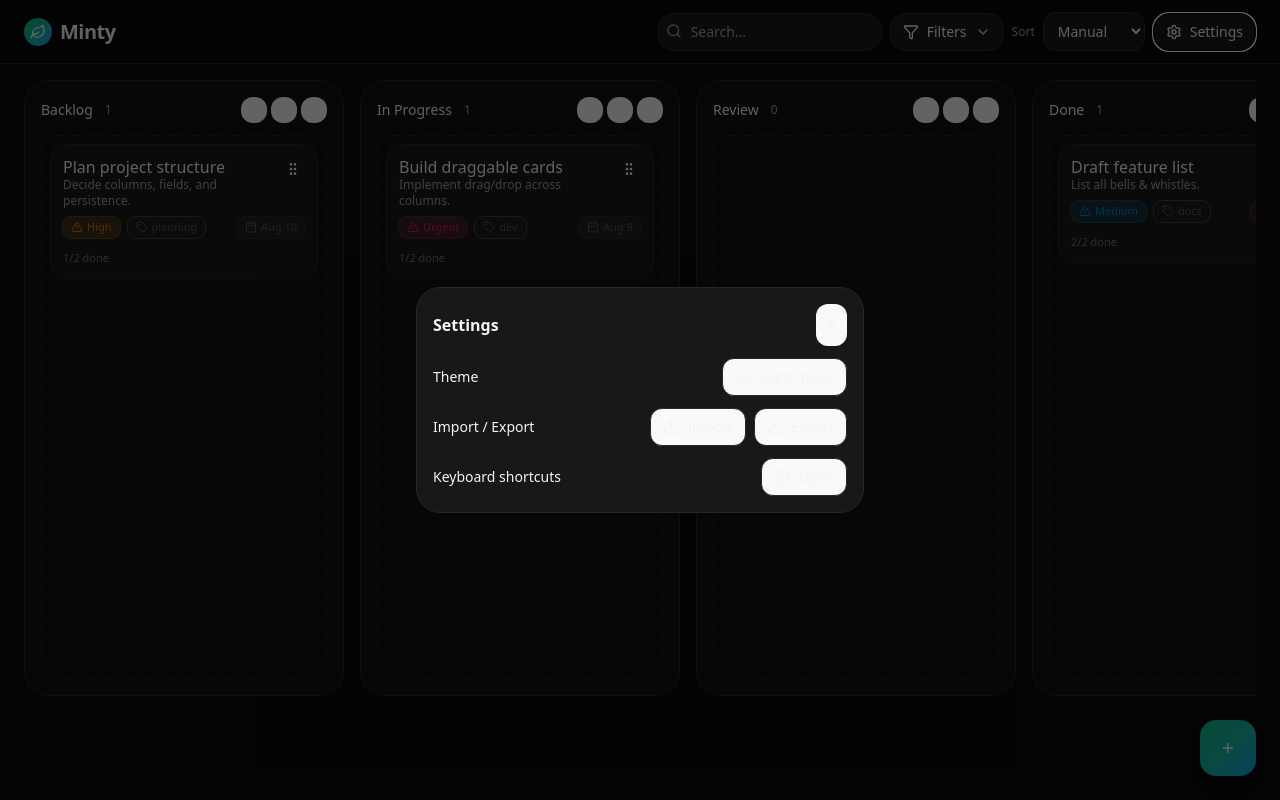
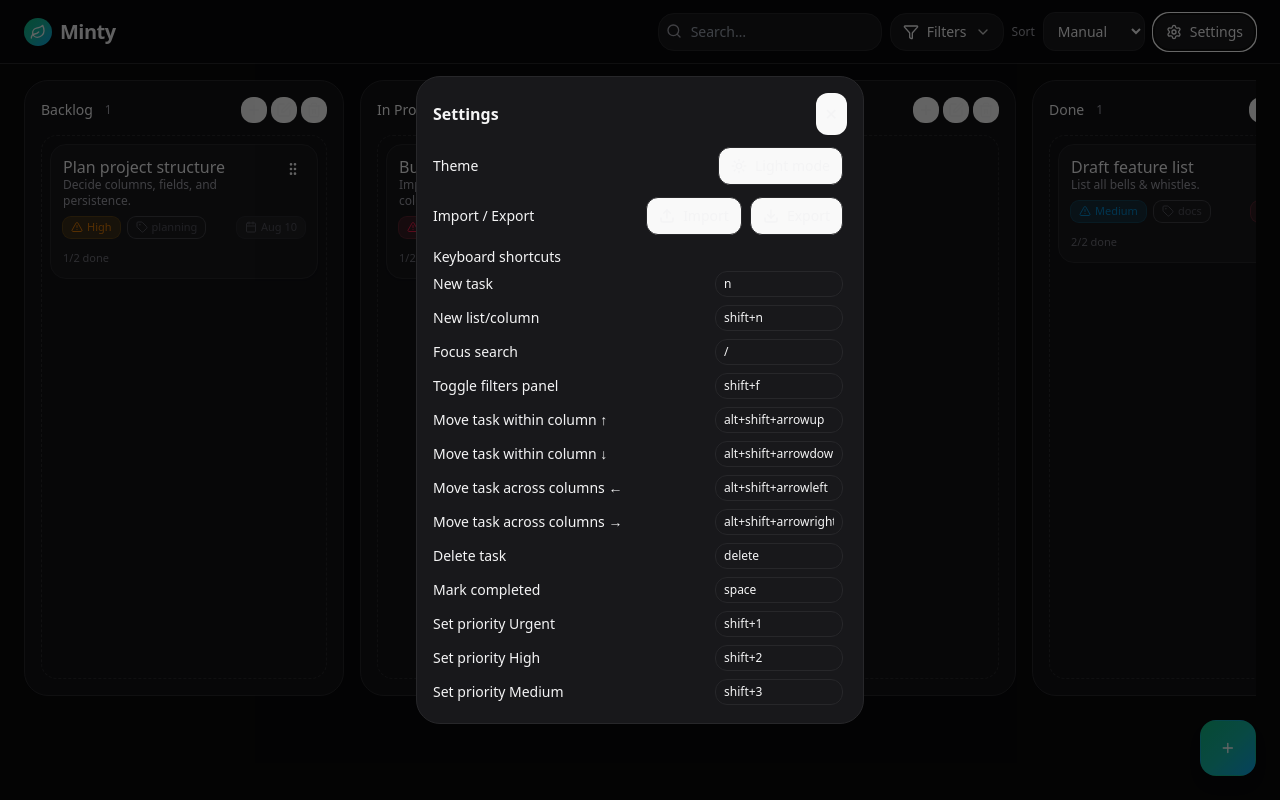
Before and after one commit to RaviTejaKNTS/minty-todolist, a React (Vite) app: page / in a window 1280 px wide. Both pictures are taken after a click on the button "Settings". Built offline with nearby package versions, Linux system fonts and the light colour scheme.

Commit message:
feat: make keyboard shortcuts configurable

```diff
--- a/src/App.tsx
+++ b/src/App.tsx
@@ -26,7 +26,6 @@ import {
   Tag,
   Filter,
   ChevronDown,
-  HelpCircle,
   AlertTriangle,
   Upload,
   Download,
@@ -66,6 +65,33 @@ const prettyDate = (iso?: string) => {
   return d.toLocaleDateString(undefined, { month: "short", day: "numeric" });
 };
 const isOverdue = (iso?: string) => iso && new Date(iso).setHours(23, 59, 59, 999) < Date.now();
+
+const DEFAULT_SHORTCUTS = {
+  newTask: "n",
+  newColumn: "shift+n",
+  search: "/",
+  toggleFilters: "shift+f",
+  moveTaskUp: "alt+shift+arrowup",
+  moveTaskDown: "alt+shift+arrowdown",
+  moveTaskLeft: "alt+shift+arrowleft",
+  moveTaskRight: "alt+shift+arrowright",
+  deleteTask: "delete",
+  completeTask: "space",
+  priority1: "shift+1",
+  priority2: "shift+2",
+  priority3: "shift+3",
+  priority4: "shift+4",
+  setDueDate: "shift+t",
+};
+
+function serializeCombo(e: { key: string; altKey: boolean; shiftKey: boolean; ctrlKey: boolean; metaKey: boolean }) {
+  const parts: string[] = [];
+  if (e.altKey) parts.push("alt");
+  if (e.shiftKey) parts.push("shift");
+  if (e.ctrlKey || e.metaKey) parts.push("ctrl");
+  parts.push(e.key.toLowerCase());
+  return parts.join("+");
+}
 
 // Pure helpers (also used in tests)
 function reorderWithin(ids: string[], activeId: string, overId: string | null) {
@@ -159,9 +185,9 @@ const defaultState = () => {
     addingColumn: false,
     renamingColumnId: null,
     tempTitle: "",
-    showShortcuts: false,
     showSettings: false,
     showFilters: false,
+    shortcuts: { ...DEFAULT_SHORTCUTS },
   } as any;
 };
 
@@ -170,7 +196,8 @@ const STORAGE_KEY = "minty_kanban_state_v1";
 export default function MintyApp() {
   const [state, setState] = useState<any>(() => {
     const raw = localStorage.getItem(STORAGE_KEY);
-    return raw ? JSON.parse(raw) : defaultState();
+    const base = raw ? JSON.parse(raw) : defaultState();
+    return { ...base, shortcuts: { ...DEFAULT_SHORTCUTS, ...(base.shortcuts || {}) } };
   });
 
   // Persist + theme
@@ -503,49 +530,112 @@ export default function MintyApp() {
       });
     };
 
+    const setPriorityShortcut = (p: string) => {
+      if (!state.selectedTaskId) return;
+      const id = state.selectedTaskId;
+      setState((s: any) => ({
+        ...s,
+        tasks: { ...s.tasks, [id]: { ...s.tasks[id], priority: p, updatedAt: Date.now() } },
+      }));
+    };
+
+    const setDueDateShortcut = () => {
+      if (!state.selectedTaskId) return;
+      const id = state.selectedTaskId;
+      const val = prompt("Due date (YYYY-MM-DD)") || "";
+      const iso = val ? new Date(val).toISOString() : "";
+      setState((s: any) => ({
+        ...s,
+        tasks: { ...s.tasks, [id]: { ...s.tasks[id], dueDate: iso, updatedAt: Date.now() } },
+      }));
+    };
+
     const onKey = (e: KeyboardEvent) => {
-      if (state.showTaskModal || state.showSettings || state.showShortcuts) return;
+      if (state.showTaskModal || state.showSettings) return;
       const tag = (e.target as HTMLElement).tagName;
       const inInput = ["INPUT", "TEXTAREA", "SELECT"].includes(tag);
-      const mod = e.metaKey || e.ctrlKey;
-      const key = e.key;
-      if (mod && key.toLowerCase() === "n") {
+      const combo = serializeCombo(e);
+      const sc = state.shortcuts;
+      if (combo === sc.newTask) {
         e.preventDefault();
-        e.shiftKey ? startAddColumn() : openNewTask();
+        openNewTask();
         return;
       }
-      if (mod && key.toLowerCase() === "f") {
+      if (combo === sc.newColumn) {
         e.preventDefault();
-        e.shiftKey
-          ? setState((s: any) => ({ ...s, showFilters: !s.showFilters }))
-          : document.getElementById("searchInput")?.focus();
+        startAddColumn();
+        return;
+      }
+      if (combo === sc.search) {
+        e.preventDefault();
+        document.getElementById("searchInput")?.focus();
+        return;
+      }
+      if (combo === sc.toggleFilters) {
+        e.preventDefault();
+        setState((s: any) => ({ ...s, showFilters: !s.showFilters }));
         return;
       }
       if (inInput) return;
-      if (!mod && ["ArrowUp", "ArrowDown", "ArrowLeft", "ArrowRight"].includes(key)) {
+      if (combo === sc.moveTaskUp) {
         e.preventDefault();
-        navigate(key);
+        moveWithin("ArrowUp");
         return;
       }
-      if (mod && ["ArrowUp", "ArrowDown"].includes(key)) {
+      if (combo === sc.moveTaskDown) {
         e.preventDefault();
-        moveWithin(key);
+        moveWithin("ArrowDown");
         return;
       }
-      if (mod && ["ArrowLeft", "ArrowRight"].includes(key)) {
+      if (combo === sc.moveTaskLeft) {
         e.preventDefault();
-        moveAcross(key);
+        moveAcross("ArrowLeft");
         return;
       }
-      if (key === " " && !mod) {
+      if (combo === sc.moveTaskRight) {
+        e.preventDefault();
+        moveAcross("ArrowRight");
+        return;
+      }
+      if (["arrowup", "arrowdown", "arrowleft", "arrowright"].includes(e.key.toLowerCase())) {
+        e.preventDefault();
+        navigate(e.key);
+        return;
+      }
+      if (combo === sc.completeTask) {
         e.preventDefault();
         toggleComplete();
         return;
       }
-      if ((key === "Delete" || (mod && key === "Backspace")) && state.selectedTaskId) {
+      if (combo === sc.deleteTask && state.selectedTaskId) {
         e.preventDefault();
         deleteTask(state.selectedTaskId);
         setState((s: any) => ({ ...s, selectedTaskId: null }));
+        return;
+      }
+      if (combo === sc.priority1) {
+        e.preventDefault();
+        setPriorityShortcut("Urgent");
+        return;
+      }
+      if (combo === sc.priority2) {
+        e.preventDefault();
+        setPriorityShortcut("High");
+        return;
+      }
+      if (combo === sc.priority3) {
+        e.preventDefault();
+        setPriorityShortcut("Medium");
+        return;
+      }
+      if (combo === sc.priority4) {
+        e.preventDefault();
+        setPriorityShortcut("Low");
+        return;
+      }
+      if (combo === sc.setDueDate) {
+        e.preventDefault();
+        setDueDateShortcut();
       }
     };
     window.addEventListener("keydown", onKey);
@@ -793,14 +883,14 @@ export default function MintyApp() {
           isDark={isDark}
           onExport={exportJSON}
           onImport={importJSON}
-          onOpenShortcuts={() => setState((s: any) => ({ ...s, showShortcuts: true, showSettings: false }))}
+          shortcuts={state.shortcuts}
+          onChangeShortcut={(k: string, v: string) =>
+            setState((s: any) => ({ ...s, shortcuts: { ...s.shortcuts, [k]: v } }))
+          }
           theme={{ surface, border, input, subtle }}
         />
       )}
 
-      {state.showShortcuts && (
-        <ShortcutsModal onClose={() => setState((s: any) => ({ ...s, showShortcuts: false }))} theme={{ surface, border }} />
-      )}
 
       {/* Dev Tests */}
       <DevTests />
@@ -900,6 +990,9 @@ function SortableCard({ id, task, onEdit, theme, selected, onSelect }: any) {
       style={style}
       onClick={handleCardClick}
       onFocus={onSelect}
+      onKeyDown={(e) => {
+        if (e.key === "Enter") handleCardClick(e as any);
+      }}
       tabIndex={0}
       {...attributes}
       {...listeners}
@@ -972,9 +1065,24 @@ function TaskModal({ onClose, onSave, state, editingTaskId, allLabels, onDelete,
   const [newSubtask, setNewSubtask] = useState<string>("");
   const [columnId, setColumnId] = useState(editingTaskId?.columnId || state.columns[0]?.id);
 
-  // Close on ESC, Submit on Enter (except textarea)
+  // Keyboard shortcuts
   useEffect(() => {
+    const sc = state.shortcuts;
     const onKey = (e: KeyboardEvent) => {
+      const combo = serializeCombo(e);
+      if (combo === sc.priority1) setPriority("Urgent");
+      if (combo === sc.priority2) setPriority("High");
+      if (combo === sc.priority3) setPriority("Medium");
+      if (combo === sc.priority4) setPriority("Low");
+      if (combo === sc.setDueDate) {
+        e.preventDefault();
+        (document.getElementById("dueInput") as HTMLInputElement)?.focus();
+      }
+      if (combo === sc.deleteTask && isEdit && task) {
+        e.preventDefault();
+        onDelete(task.id);
+        onClose();
+      }
       if (e.key === "Escape") onClose();
       if (e.key === "Enter" && (e.target as HTMLElement)?.tagName !== "TEXTAREA") {
         e.preventDefault();
@@ -983,7 +1091,7 @@ function TaskModal({ onClose, onSave, state, editingTaskId, allLabels, onDelete,
     };
     window.addEventListener("keydown", onKey);
     return () => window.removeEventListener("keydown", onKey);
-  }, [title, description, priority, dueDate, labels, subtasks, columnId]);
+  }, [title, description, priority, dueDate, labels, subtasks, columnId, state.shortcuts, isEdit, task]);
 
   const handleSave = () =>
     onSave({ title, description, priority, dueDate, labels, subtasks }, columnId, isEdit ? task.id : undefined);
@@ -1128,6 +1236,7 @@ function TaskModal({ onClose, onSave, state, editingTaskId, allLabels, onDelete,
             <div>
               <div className={`text-xs ${theme.muted} mb-1`}>Due date</div>
               <input
+                id="dueInput"
                 type="date"
                 value={dueDate}
                 onChange={(e) => setDueDate(e.target.value)}
@@ -1202,8 +1311,25 @@ function TaskModal({ onClose, onSave, state, editingTaskId, allLabels, onDelete,
   );
 }
 
-function SettingsModal({ onClose, onToggleTheme, isDark, onExport, onImport, onOpenShortcuts, theme }: any) {
+function SettingsModal({ onClose, onToggleTheme, isDark, onExport, onImport, shortcuts, onChangeShortcut, theme }: any) {
   const fileRef = useRef<HTMLInputElement | null>(null);
+  const shortcutItems = [
+    { key: "newTask", label: "New task" },
+    { key: "newColumn", label: "New list/column" },
+    { key: "search", label: "Focus search" },
+    { key: "toggleFilters", label: "Toggle filters panel" },
+    { key: "moveTaskUp", label: "Move task within column ↑" },
+    { key: "moveTaskDown", label: "Move task within column ↓" },
+    { key: "moveTaskLeft", label: "Move task across columns ←" },
+    { key: "moveTaskRight", label: "Move task across columns →" },
+    { key: "deleteTask", label: "Delete task" },
+    { key: "completeTask", label: "Mark completed" },
+    { key: "priority1", label: "Set priority Urgent" },
+    { key: "priority2", label: "Set priority High" },
+    { key: "priority3", label: "Set priority Medium" },
+    { key: "priority4", label: "Set priority Low" },
+    { key: "setDueDate", label: "Set due date" },
+  ];
   return (
     <div className="fixed inset-0 z-50 flex items-center justify-center p-2 sm:p-4">
       <div className="absolute inset-0 bg-black/60" onClick={onClose} />
@@ -1219,7 +1345,7 @@ function SettingsModal({ onClose, onToggleTheme, isDark, onExport, onImport, onO
             ✕
           </button>
         </div>
-        <div className="space-y-3 text-sm">
+        <div className="space-y-3 text-sm max-h-[70vh] overflow-y-auto pr-1">
           <div className="flex items-center justify-between">
             <span>Theme</span>
             <button
@@ -1258,15 +1384,20 @@ function SettingsModal({ onClose, onToggleTheme, isDark, onExport, onImport, onO
             </div>
           </div>
 
-          <div className="flex items-center justify-between">
-            <span>Keyboard shortcuts</span>
-            <button
-              type="button"
-              onClick={onOpenShortcuts}
-              className={`inline-flex items-center gap-1 sm:gap-2 rounded-xl border ${theme.border} px-2 sm:px-3 py-2 ${theme.subtle} text-xs sm:text-sm`}
-            >
-              <HelpCircle className="h-4 w-4" /> Open
-            </button>
+          <div>
+            <div className="mb-1">Keyboard shortcuts</div>
+            <div className="space-y-2">
+              {shortcutItems.map((it) => (
+                <div key={it.key} className="flex items-center justify-between gap-2">
+                  <span>{it.label}</span>
+                  <ShortcutInput
+                    value={shortcuts[it.key]}
+                    onChange={(v: string) => onChangeShortcut(it.key, v)}
+                    theme={theme}
+                  />
+                </div>
+              ))}
+            </div>
           </div>
         </div>
       </motion.div>
@@ -1274,38 +1405,18 @@ function SettingsModal({ onClose, onToggleTheme, isDark, onExport, onImport, onO
   );
 }
 
-function ShortcutsModal({ onClose, theme = { surface: "bg-zinc-900", border: "border-zinc-800" } }: any) {
+function ShortcutInput({ value, onChange, theme }: any) {
   return (
-    <div className="fixed inset-0 z-50 flex items-center justify-center p-2 sm:p-4">
-      <div className="absolute inset-0 bg-black/60" onClick={onClose} />
-      <motion.div
-        initial={{ opacity: 0, y: 20 }}
-        animate={{ opacity: 1, y: 0 }}
-        exit={{ opacity: 0, y: 10 }}
-        className={`relative w-full max-w-lg rounded-3xl border ${theme.border} ${theme.surface} p-3 sm:p-4`}
-      >
-        <div className="flex items-center gap-2 mb-3">
-          <h3 className="text-base font-semibold">Keyboard Shortcuts</h3>
-          <button type="button" onClick={onClose} className={`ml-auto p-2 rounded-xl ${theme.subtle || "hover:bg-zinc-800"}`}>
-            ✕
-          </button>
-        </div>
-        <div className="space-y-2 text-sm">
-          <div className="flex items-center justify-between">
-            <span>New task</span>
-            <kbd className="px-2 py-1 rounded border">N</kbd>
-          </div>
-          <div className="flex items-center justify-between">
-            <span>Search</span>
-            <kbd className="px-2 py-1 rounded border">/</kbd>
-          </div>
-          <div className="flex items-center justify-between">
-            <span>Open shortcuts</span>
-            <kbd className="px-2 py-1 rounded border">?</kbd>
-          </div>
-        </div>
-      </motion.div>
-    </div>
+    <input
+      readOnly
+      value={value}
+      onKeyDown={(e) => {
+        e.preventDefault();
+        const combo = serializeCombo(e.nativeEvent as any);
+        onChange(combo);
+      }}
+      className={`w-32 text-xs px-2 py-1 rounded-xl border ${theme.border} ${theme.surface}`}
+    />
   );
 }
 
```
